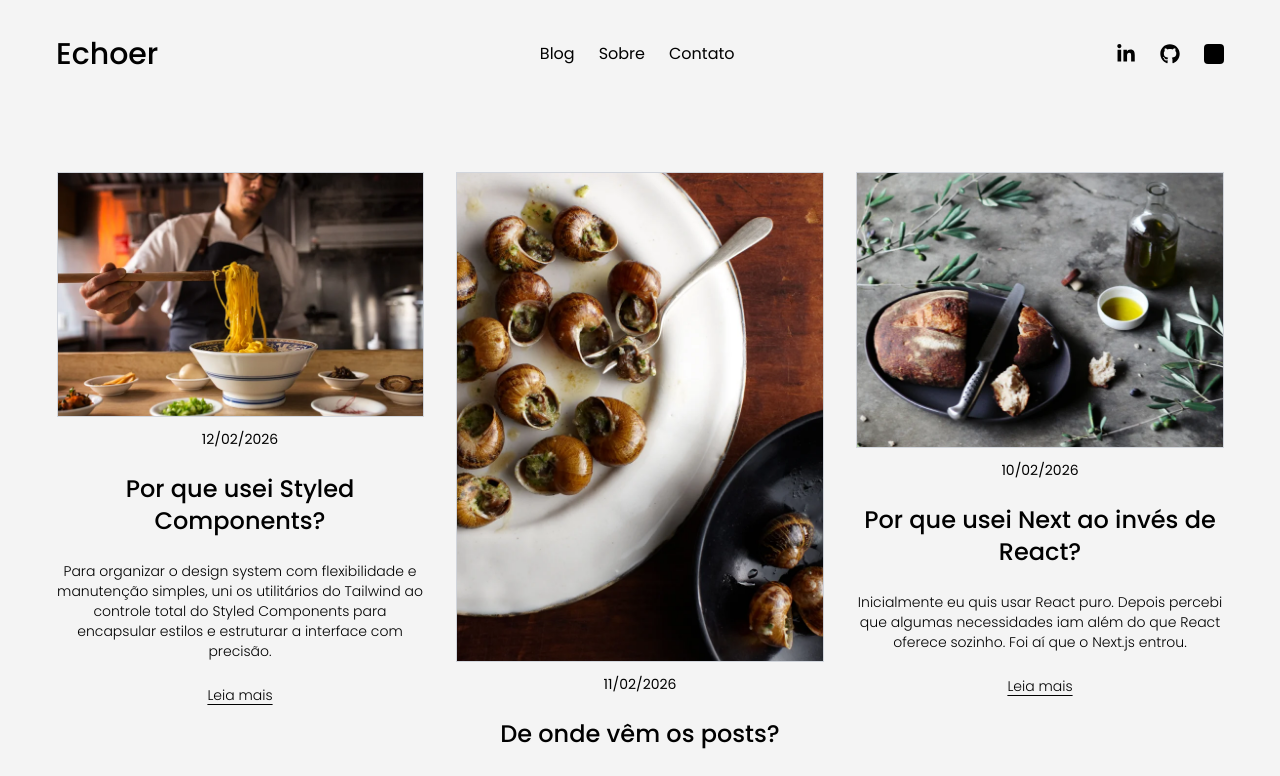
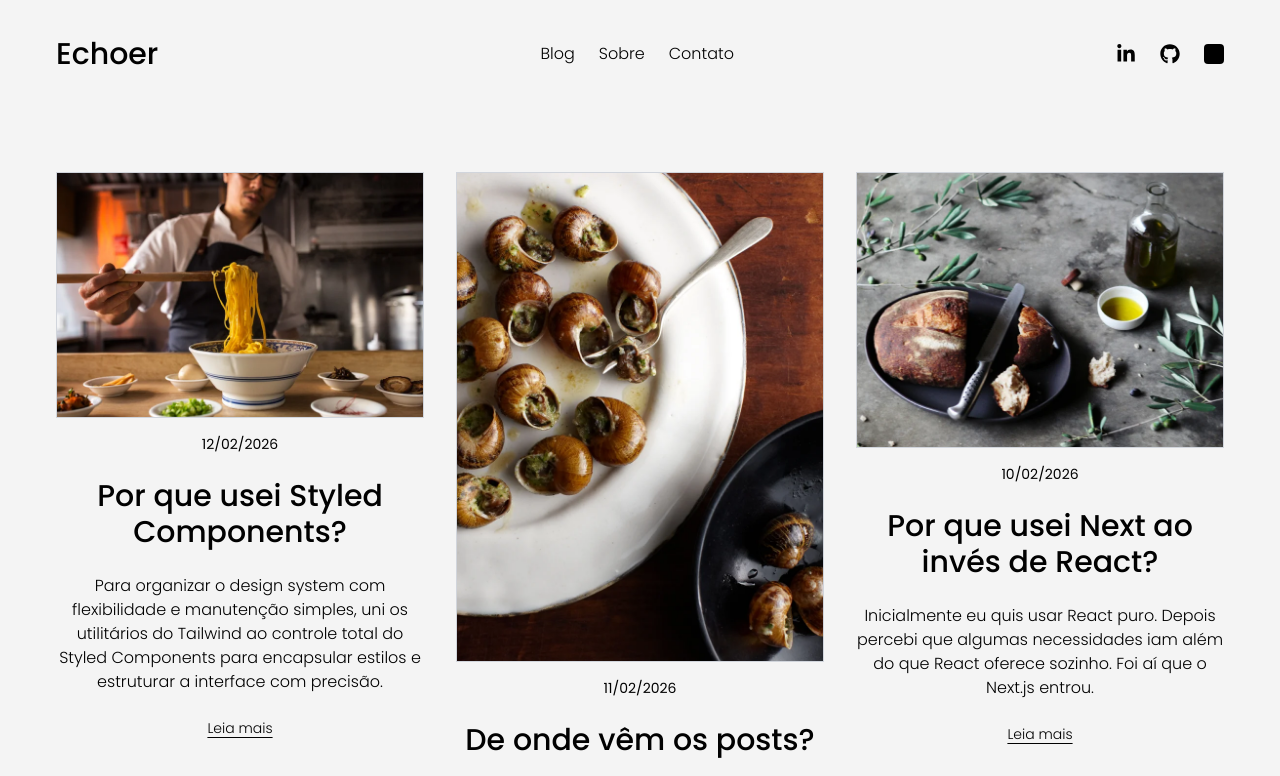
Before and after one commit to nanvieiradev/echoer, a Next.js app: page / in a window 1280 px wide. Shown: the top 776 px of the page. Built offline with nearby package versions, Linux system fonts and the light colour scheme.

Commit message:
style: update tipografia geral

```diff
--- a/src/components/ui/NavbarMenu.jsx
+++ b/src/components/ui/NavbarMenu.jsx
@@ -2,7 +2,7 @@ import PageLink from "./PageLink"
 
 export default function NavbarMenu() {
   return (
-    <nav className="space-x-6">
+    <nav className="space-x-6 font-light">
       <PageLink href="/">Blog</PageLink>
       <PageLink href="/about">Sobre</PageLink>
       <PageLink href="/contact">Contato</PageLink>
--- a/src/components/ui/Post.jsx
+++ b/src/components/ui/Post.jsx
@@ -4,20 +4,21 @@ import Link from "next/link"
 export default function Post({ post }) {
   return (
     <div className="flex flex-col items-center gap-6 text-center post">
-      <Link href={`/posts/${post.slug}`}>
+      <Link href={`/posts/${post.slug}`} className="w-full">
         <Image
           src={post.image}
           alt={post.title}
-          width={post.sizes[0]}
-          height={post.sizes[1]}
-          className="border border-gray-300"
+          width={100}
+          height={100}
+          layout="responsive"
+          className="border border-gray-300 w-full cover"
         />
       </Link>
-      <span className="-mt-3 text-sm">{post.date}</span>
+      <span className="-mt-2 text-sm">{post.date}</span>
       <Link href={`/posts/${post.slug}`}>
-        <h2 className="font-medium text-2xl">{post.title}</h2>
+        <h2 className="font-medium text-2xl xl:text-3xl">{post.title}</h2>
       </Link>
-      <p className="max-w-md font-light text-sm">{post.summary}</p>
+      <p className="max-w-lg font-light text-sm md:text-base leading-6">{post.summary}</p>
       <Link
         href={`/posts/${post.slug}`}
         className="font-light text-sm underline underline-offset-4"
```
